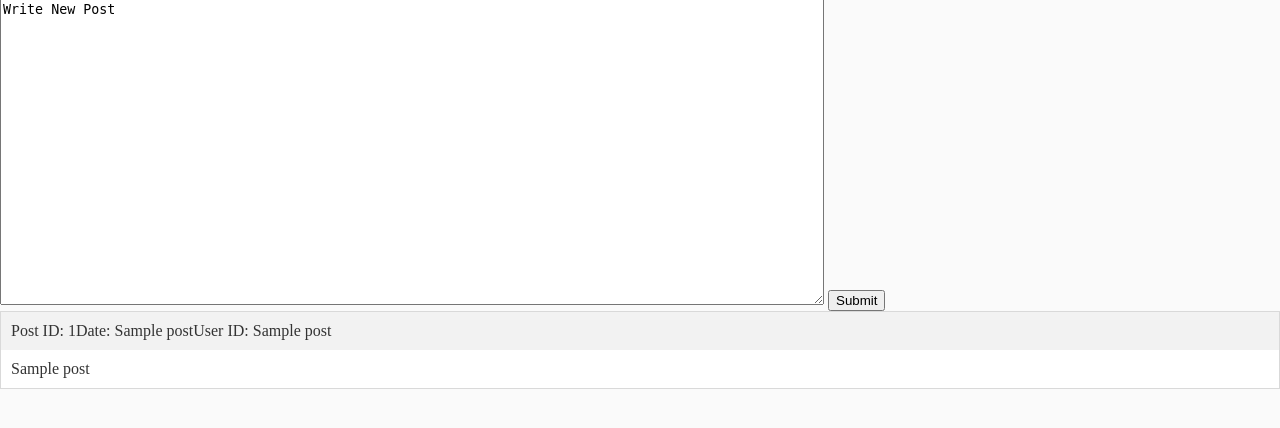
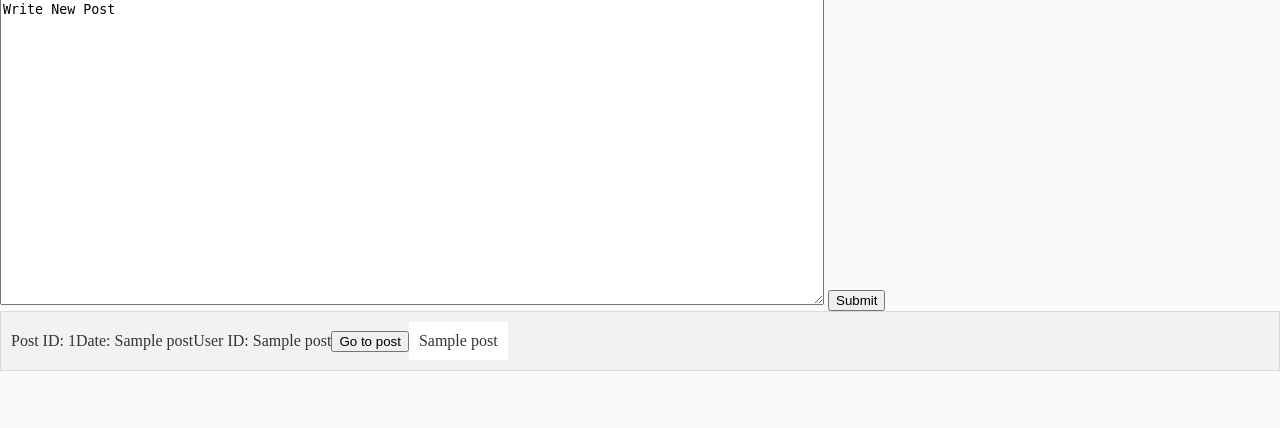
Before and after one commit to nickgismokato/DISProj, a Flask app: a page that uses source/templates/kommune.html in a window 1280 px wide. Shown: the part 151-579 px from the top of the page. Run offline with Flask 3, Linux system fonts and the light colour scheme; a database or web service that is not in the repository returns one stand-in record (values such as "Sample title"); some libraries are stand-ins or nearby versions.

Commit message:
added button

```diff
--- a/source/templates/kommune.html
+++ b/source/templates/kommune.html
@@ -66,6 +66,9 @@
               <div class="post-id">Post ID: {{ post[0] }}</div>
               <div class="post-date"> Date: {{ post[2] }}</div>
               <div class="post-user"> User ID: {{ post[4] }}</div>
+              <div class="go-to-post">
+                <form action="{{ url_for('go_to_post') }}" method="POST">
+                  <button type="submit">Go to post</button>
             </div>
             <div class="post-contents">
               {{ post[1] }}
```
